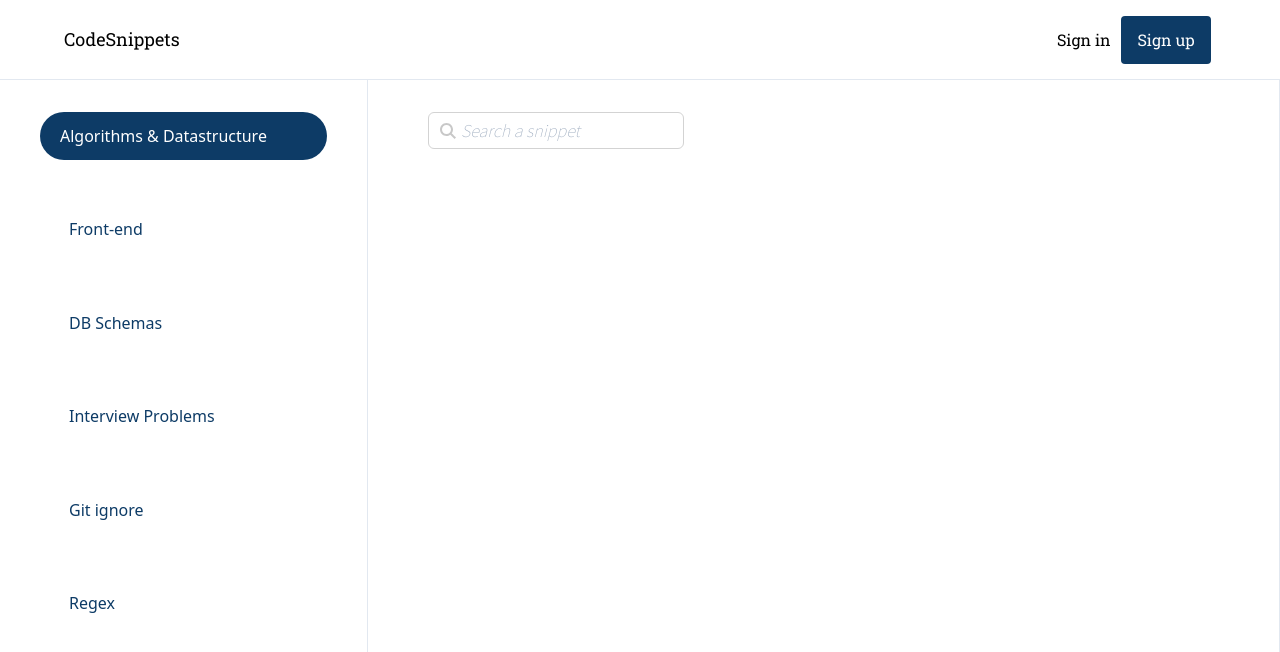
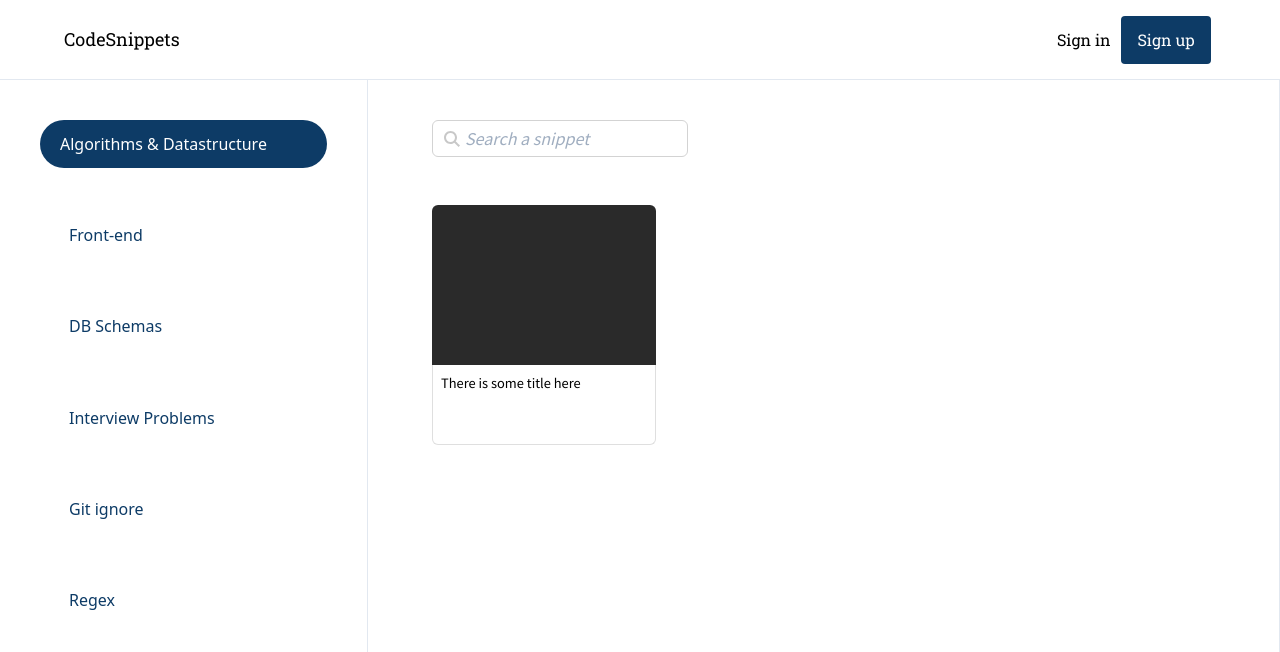
Before and after one commit to Leandrigues/code_snippets_frontend, a Vue app: page / in a window 1280 px wide. Shown: the top 652 px of the page. Built offline with nearby package versions, Linux system fonts and the light colour scheme; a small style sheet from the web is missing.

Commit message:
feat: create first card

```diff
--- a/package.json
+++ b/package.json
@@ -9,7 +9,9 @@
   },
   "dependencies": {
     "core-js": "^3.6.5",
-    "vue": "^2.6.11"
+    "vue": "^2.6.11",
+    "vue-code-highlight": "^0.7.5",
+    "vue-highlightjs": "^1.3.3"
   },
   "devDependencies": {
     "@vue/cli-plugin-babel": "~4.5.0",
--- /dev/null
+++ b/src/components/Card.vue
@@ -0,0 +1,64 @@
+<template>
+  <div class="card-container">
+
+      <div class="code-thumb"></div>
+        <div id="teste">
+
+        </div>
+      <div class="card-bottom">
+        <p class="title">There is some title here</p>
+      </div>
+  </div>
+</template>
+
+<script>
+// import CodeHighlight from "vue-code-highlight/src/CodeHighlight.vue";
+import "vue-code-highlight/themes/duotone-sea.css";
+import "vue-code-highlight/themes/window.css";
+export default {
+  components: {
+    // CodeHighlight
+  },
+  data() {
+    return {
+      sourcecode: `function code() {
+          return 1+1
+    }`
+    }
+  }
+}
+</script>
+
+<style>
+@import url('https://fonts.googleapis.com/css2?family=Source+Sans+Pro&display=swap');
+
+#teste {
+  position: absolute;
+  width: 10rem;
+}
+
+
+.card-container {
+  @apply flex flex-col justify-center h-64 w-56 mr-10;
+}
+
+.code-thumb {
+  background-color: rgb(42, 42, 42);
+  @apply h-40 w-full rounded-t-md;
+}
+
+.title {
+  font-family: 'Source Sans Pro', sans-serif;
+  font-size: 0.9rem;
+}
+
+.javascript {
+}
+
+.card-bottom {
+  border-left: solid 1px rgb(223, 223, 223);
+  border-right: solid 1px rgb(223, 223, 223);
+  border-bottom: solid 1px rgb(223, 223, 223);
+  @apply h-20 w-full rounded-b-md pt-2 px-2;
+}
+</style>
--- a/src/components/Main.vue
+++ b/src/components/Main.vue
@@ -1,21 +1,30 @@
 <template>
   <section class="main-container">
     <TheSearch/>
+    <div class="cards">
+      <Card  />
+    </div>
   </section>
 </template>
 
 <script>
 import TheSearch from "@/components/TheSearch"
+import Card from "@/components/Card"
 
 export default {
   components: {
-    TheSearch
+    TheSearch,
+    Card
   }
 }
 </script>
 
 <style>
 .main-container {
-  @apply pt-8 px-10 w-full h-full border-r;
+  @apply pt-10 pl-16 w-full h-full border-r;
+}
+
+.cards {
+  @apply flex w-full flex-wrap mt-10;
 }
 </style>
--- a/src/components/SideBar.vue
+++ b/src/components/SideBar.vue
@@ -35,7 +35,7 @@ export default {
 .side-bar-container {
   min-width: 23rem;
   width: 24%;
-  @apply h-full border-r px-10 py-8;
+  @apply h-full border-r px-10 py-10;
 }
 
 .categories {
--- a/src/components/TheSearch.vue
+++ b/src/components/TheSearch.vue
@@ -23,7 +23,7 @@ export default {
 @import url('https://fonts.googleapis.com/css2?family=Source+Sans+Pro:wght@200&display=swap');
 
 .search-container {
-  @apply w-1/3 ml-5;
+  @apply w-1/3;
 }
 
 .search-form {
```
Also changed, not shown: 1 other file (tests, documents, lock files or other folders).
